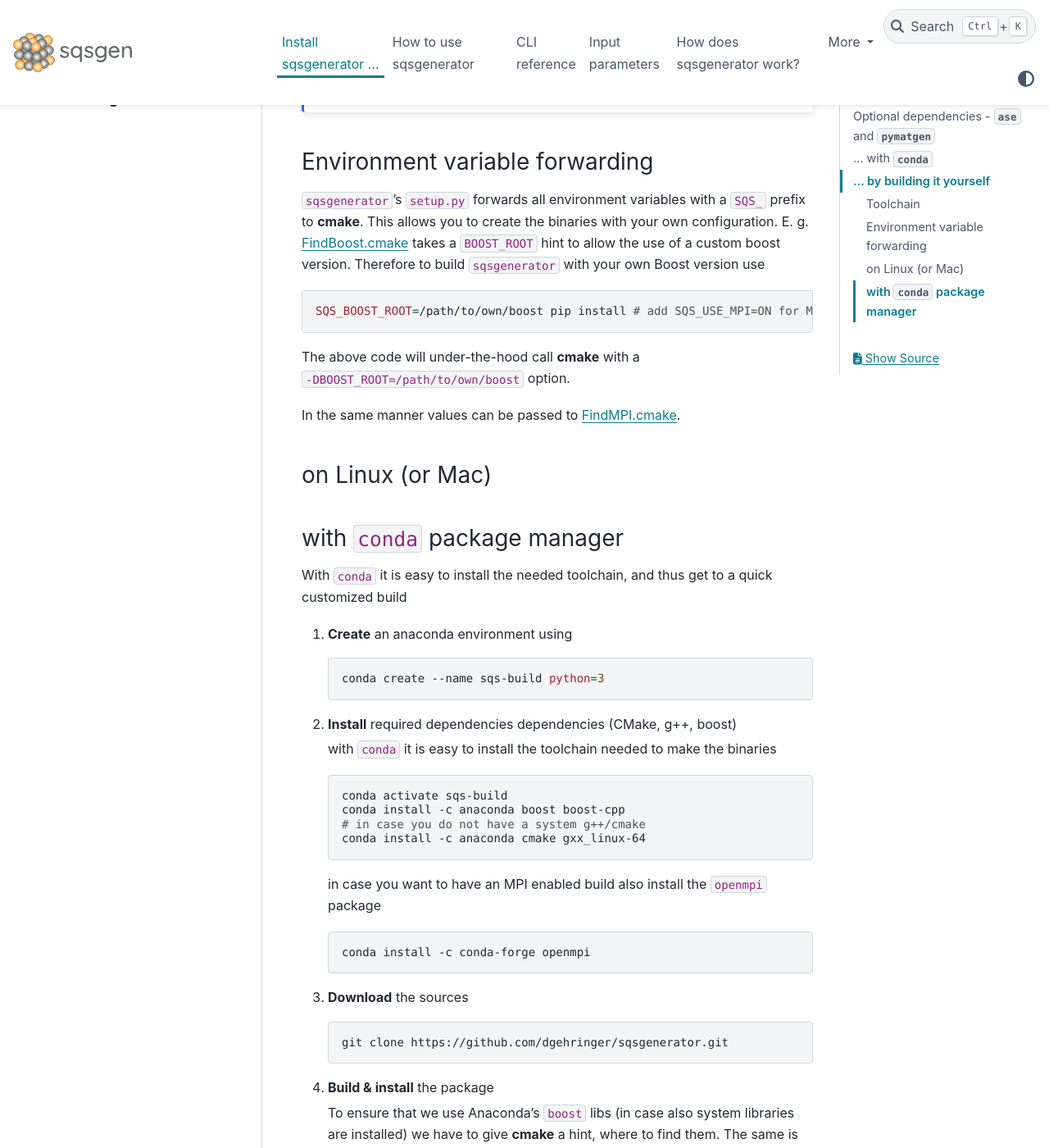
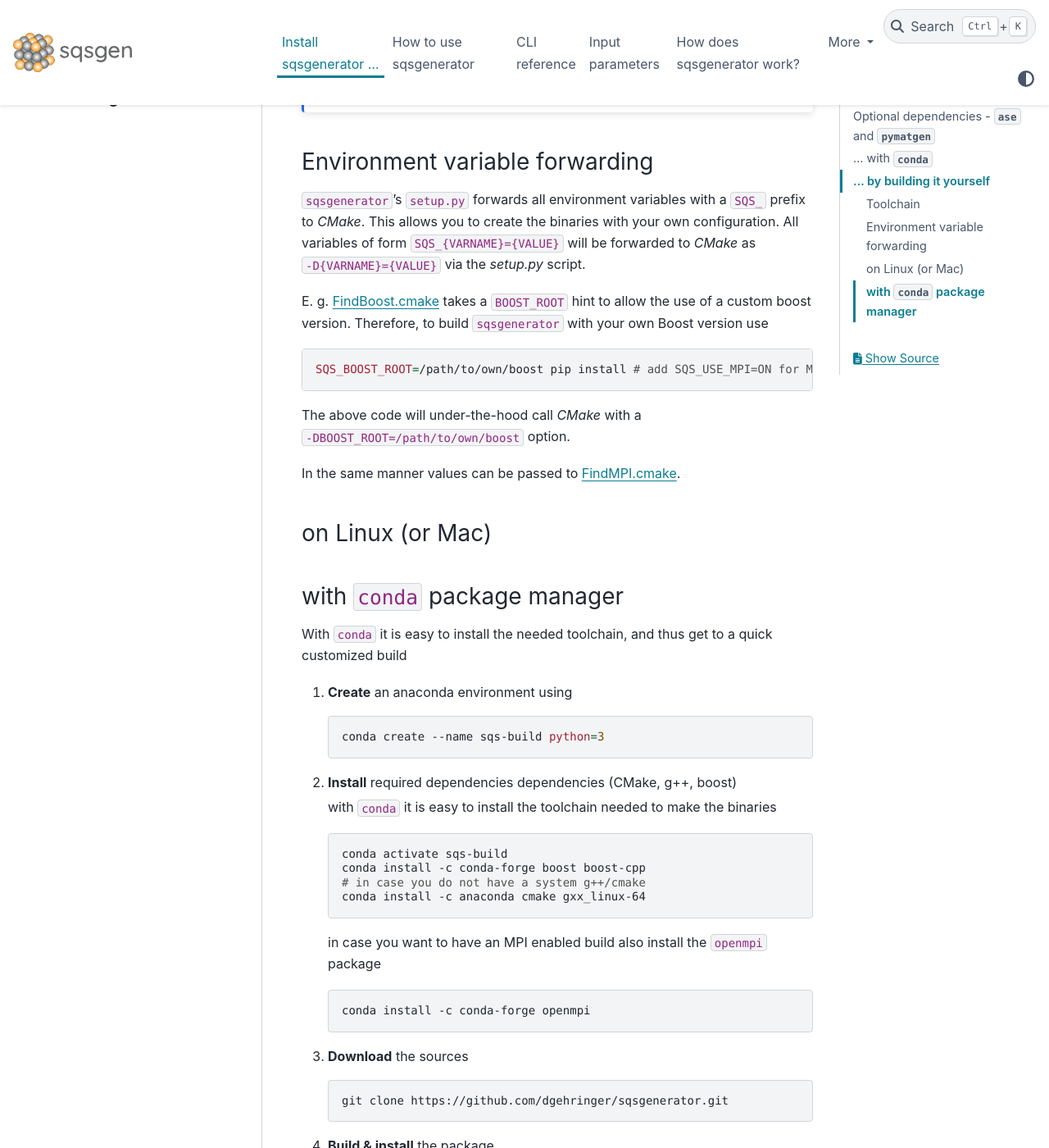
Before and after one commit to dgehringer/sqsgenerator, a Sphinx documentation site: the page built from docs/source/installation_guide.md, in a window 1280 px wide and 1400 px high, scrolled down 1723 px. Shown: the whole window at 82% size. Built offline with Sphinx 7.4.7 and the PyData theme 0.15.4, drawn with Linux system fonts in a browser that asks for light colours; the version number is read from the project's files by our own code; some of the changed text lies outside the part shown.

Commit message:
:memo: improved installation instruction for lin :memo: add platform badge

````diff
--- a/docs/source/installation_guide.md
+++ b/docs/source/installation_guide.md
@@ -7,7 +7,7 @@
 (optional-dependencies)=
 
 [`ase`](https://wiki.fysik.dtu.dk/ase/) and [`pymatgen`](https://pymatgen.org/) are not explicitly listed as
-dependencies of `sqsgenerator`. However we **strongly encourage** you to install at least one of them.
+dependencies of `sqsgenerator`. However, we **strongly encourage** you to install at least one of them.
 `sqsgenerator` uses those packages as backends to export the its results into different file formats. Without
 `ase` or `pymatgen` results can be exported in YAML format only.
 
@@ -57,17 +57,19 @@
 
 ### Environment variable forwarding
 
-`sqsgenerator`'s `setup.py` forwards all environment variables with a `SQS_` prefix to **cmake**.
-This allows you to create the binaries with your own configuration.
+`sqsgenerator`'s `setup.py` forwards all environment variables with a `SQS_` prefix to *CMake*.
+This allows you to create the binaries with your own configuration. All variables of form `SQS_{VARNAME}={VALUE}` will
+be forwarded to *CMake* as `-D{VARNAME}={VALUE}` via the *setup.py* script.
+
 E. g. [FindBoost.cmake](https://cmake.org/cmake/help/latest/module/FindBoost.html#hints) takes a `BOOST_ROOT` hint to allow
-the use of a custom boost version. Therefore to build `sqsgenerator` with your own Boost version use
+the use of a custom boost version. Therefore, to build `sqsgenerator` with your own Boost version use
 
 
    ```{code-block} bash
    SQS_BOOST_ROOT=/path/to/own/boost pip install # add SQS_USE_MPI=ON for MPI enabled build
    ```
 
-The above code will under-the-hood call **cmake** with a `-DBOOST_ROOT=/path/to/own/boost` option.
+The above code will under-the-hood call *CMake* with a `-DBOOST_ROOT=/path/to/own/boost` option.
 
 In the same manner values can be passed to [FindMPI.cmake](https://cmake.org/cmake/help/latest/module/FindMPI.html).
 
@@ -89,7 +91,7 @@
 
     ```{code-block} bash
     conda activate sqs-build
-    conda install -c anaconda boost boost-cpp
+    conda install -c conda-forge boost boost-cpp
     # in case you do not have a system g++/cmake
     conda install -c anaconda cmake gxx_linux-64
     ```
@@ -107,7 +109,7 @@
 4. **Build & install** the package<br>
 
     To ensure that we use Anaconda's `boost` libs (in case also system libraries are installed) we have to give
-    **cmake** a hint, where to find them. The same is true if you want to use Anacondas C++ compiler (`CMAKE_CXX_COMPILER="x86_64-conda-linux-gnu-g++"`)
+    *CMake* a hint, where to find them. The same is true if you want to use Anacondas C++ compiler (`CMAKE_CXX_COMPILER="x86_64-conda-linux-gnu-g++"`)
 
     ```{code-block} bash
     cd sqsgenerator
@@ -119,15 +121,16 @@
 
     In case you want to build a MPI build version you have to add `SQS_USE_MPI=ON` to the installation instructions.
     In case you also want to link it against a specifiy MPI implementation (e. g. on a HPC cluster) you can instruct
-    *cmake* to so, by adding `SQS_MPI_HOME` which points the installation directory
+    *CMake* to so, by adding `SQS_MPI_HOME` which points the installation directory
 
     ```{code-block} bash
     cd sqsgenerator
     # SQS_MPI_HOME=/path/to/mpi/implementation/root
     SQS_USE_MPI=ON \
-    SQS_Boost_USE_STATIC_LIBS=ON \
     SQS_Boost_INCLUDE_DIR="${CONDA_PREFIX}/include" \
     SQS_Boost_LIBRARY_DIR_RELEASE="${CONDA_PREFIX}/lib" \
-    CMAKE_CXX_COMPILER="x86_64-conda-linux-gnu-g++" \
     pip install .
     ```
+
+    On UNIX* systems boost might be installed already by the system package manager. Hence, `SQS_Boost_INCLUDE_DIR`
+    and `SQS_Boost_LIBRARY_DIR_RELEASE` point *CMake* to the installation from the conda-environment.
````
Also changed, not shown: README.md (+1 -0 lines).
